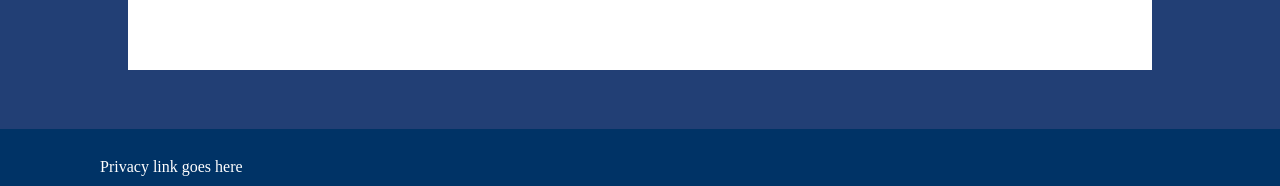
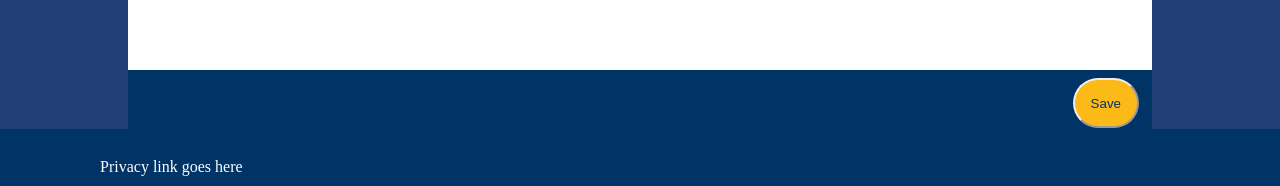
Before and after one commit to gdalcengio/LevelUpThursdays, a React (Vite) app in the folder app/: page / in a window 1280 px wide. Shown: the part 946-1132 px from the top of the page. Built offline with nearby package versions, Linux system fonts and the light colour scheme.

Commit message:
form footer bar with styling for save button

```diff
--- a/app/src/UI/Form.css
+++ b/app/src/UI/Form.css
@@ -9,7 +9,6 @@
 .inputsContainer {
   height: 75%;
   width: 80%;
-  justify-content: center;
   background-color: yellow;
 }
 
@@ -72,3 +71,22 @@ h2.formHeading {
   color: white;
   margin-left: 20px;
 }
+
+.formFooter {
+  background-color: #003366;
+  height: 50px;
+  padding: 0.5em;
+  display: flex;
+  justify-content: flex-end;
+  align-items: center;
+}
+
+.saveMooseButton {
+  background-color:#FCBA19;
+  border-color: initial;
+  color: #003366;
+  height: 100%;
+  padding:0.3em 1.2em;
+  border-radius:2em;
+  margin: 5px
+}
--- a/app/src/UI/Form.tsx
+++ b/app/src/UI/Form.tsx
@@ -137,6 +137,13 @@ export const FormPanel = (props: any) => {
             );
           })}
         </div>
+        <div className="formFooter">
+          <button
+            className="saveMooseButton"
+          >
+            Save
+          </button>
+        </div>
       </div>
     </div>
   );
```
